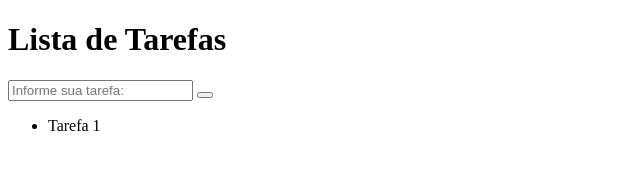
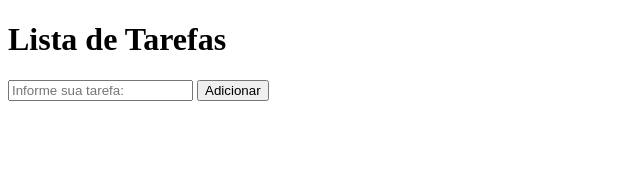
Before and after one commit to rodolfmirand/ada-react, a plain HTML site: page Projeto JS - Lista de Tarefas/index.html in a window 1280 px wide. Shown: the whole page, without its empty margins (0-640 px from the left). Drawn offline with Linux system fonts and the light colour scheme.

Commit message:
index.html

```diff
--- a/Projeto JS - Lista de Tarefas/index.html
+++ b/Projeto JS - Lista de Tarefas/index.html
@@ -4,7 +4,6 @@
     <meta charset="UTF-8">
     <meta name="viewport" content="width=device-width, initial-scale=1.0">
     <title>Lista de Tarefas</title>
-    <script src="index.js"></script>
 </head>
 <body>
     <header></header>
@@ -12,15 +11,16 @@
         <h1>Lista de Tarefas</h1>
         <form action="" id="todo-form">
             <input type="text" placeholder="Informe sua tarefa:" id="task-title-input">
-            <button id="add-task-button"></button>
+            <button type="submit" id="add-task-button">Adicionar</button>
 
             <section>
                 <ul id="todo-list">
-                    <li>Tarefa 1</li>
                 </ul>
             </section>
         </form>
     </main>
     <footer></footer>
 </body>
+<script src="index.js"></script>
+
 </html>
```
